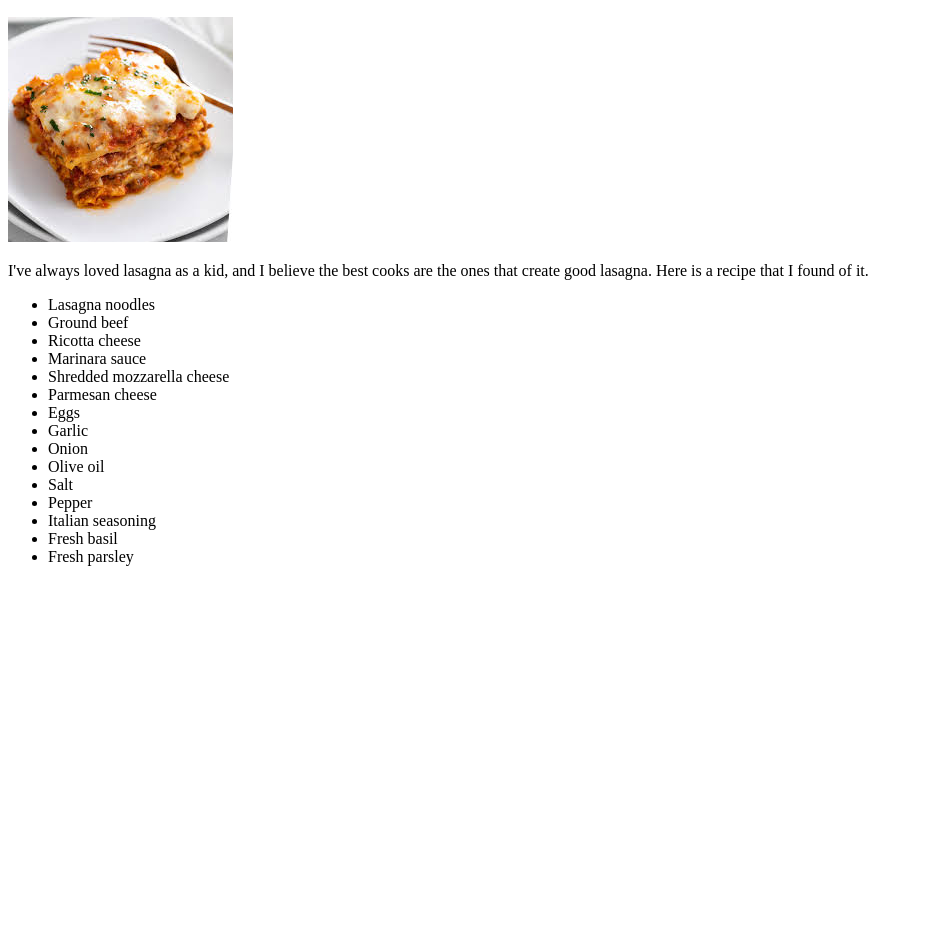
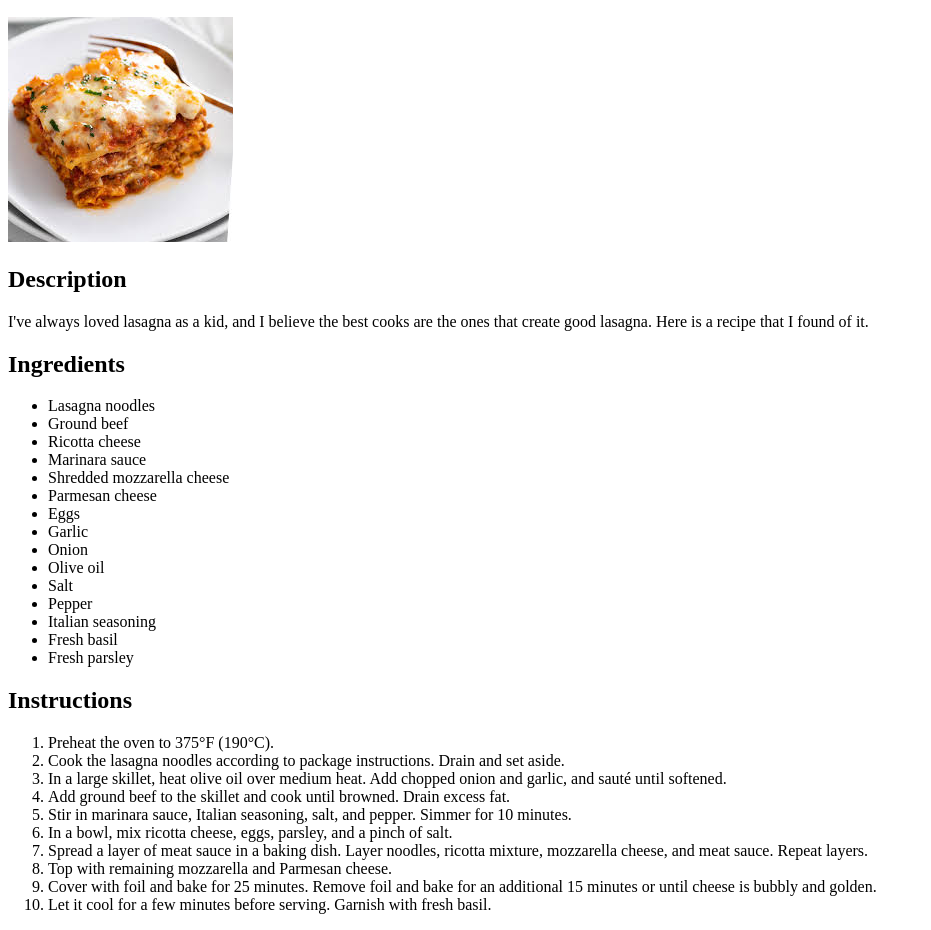
Before and after one commit to seannguyennn04/odin-recipes, a plain HTML site: page recipes/lasagna.html in a window 1280 px wide. Shown: the part 136-1066 px from the top of the page, without its empty margins (0-931 px from the left). Before the commit the page ends 800 px from the top, so only its background shows below. Drawn offline with Linux system fonts and the light colour scheme.

Commit message:
added more images and created a few comments about what each html list does

```diff
--- a/recipes/lasagna.html
+++ b/recipes/lasagna.html
@@ -11,8 +11,10 @@
         <h1>Lasagna</h1>
         <h2>Ingredients</h2>
         <img src = "../images/images.jpeg" alt = "Lasagna">
+        <h2>Description</h2>
         <p> I've always loved lasagna as a kid, and I believe the best cooks
-     are the ones that create good lasagna. Here is a recipe that I found of it.
+     are the ones that create good lasagna. Here is a recipe that I found of it.</p>
+        <h2>Ingredients</h2>
         <ul>
             <li>Lasagna noodles</li>
             <li>Ground beef</li>
@@ -30,10 +32,20 @@
             <li>Fresh basil</li>
             <li>Fresh parsley</li>
         </ul>
-        <!-- <script>
-            const homeLink = document.querySelector('a[href="odin-recipes/index.html"]');
-            homeLink.setAttribute('href', '/odin-recipes/index.html');
-        </script> -->
+        <h2>Instructions</h2>
+        <!--Remember that <ol></ol> creates lists that go 1,2,3
+        <ul></ul> creates bullet points-->
+        <ol>
+            <li>Preheat the oven to 375°F (190°C).</li>
+            <li>Cook the lasagna noodles according to package instructions. Drain and set aside.</li>
+            <li>In a large skillet, heat olive oil over medium heat. Add chopped onion and garlic, and sauté until softened.</li>
+            <li>Add ground beef to the skillet and cook until browned. Drain excess fat.</li>
+            <li>Stir in marinara sauce, Italian seasoning, salt, and pepper. Simmer for 10 minutes.</li>
+            <li>In a bowl, mix ricotta cheese, eggs, parsley, and a pinch of salt.</li>
+            <li>Spread a layer of meat sauce in a baking dish. Layer noodles, ricotta mixture, mozzarella cheese, and meat sauce. Repeat layers.</li>
+            <li>Top with remaining mozzarella and Parmesan cheese.</li>
+            <li>Cover with foil and bake for 25 minutes. Remove foil and bake for an additional 15 minutes or until cheese is bubbly and golden.</li>
+            <li>Let it cool for a few minutes before serving. Garnish with fresh basil.</li>
 
     </body>
 
```
Also changed, not shown: hello.html (deleted, +0 -16 lines), index.html (+1 -1 lines), recipes/burger.html (+3 -1 lines), recipes/ramen.html (+2 -1 lines), images/25473-the-perfect-basic-burger-DDMFS-4x3-56eaba3833fd4a26a82755bcd0be0c54.jpg (added), images/k_Photo_Recipes_2024-02-shoyu-ramen_Shoyu-Ramen-0830-1.jpeg (added).
